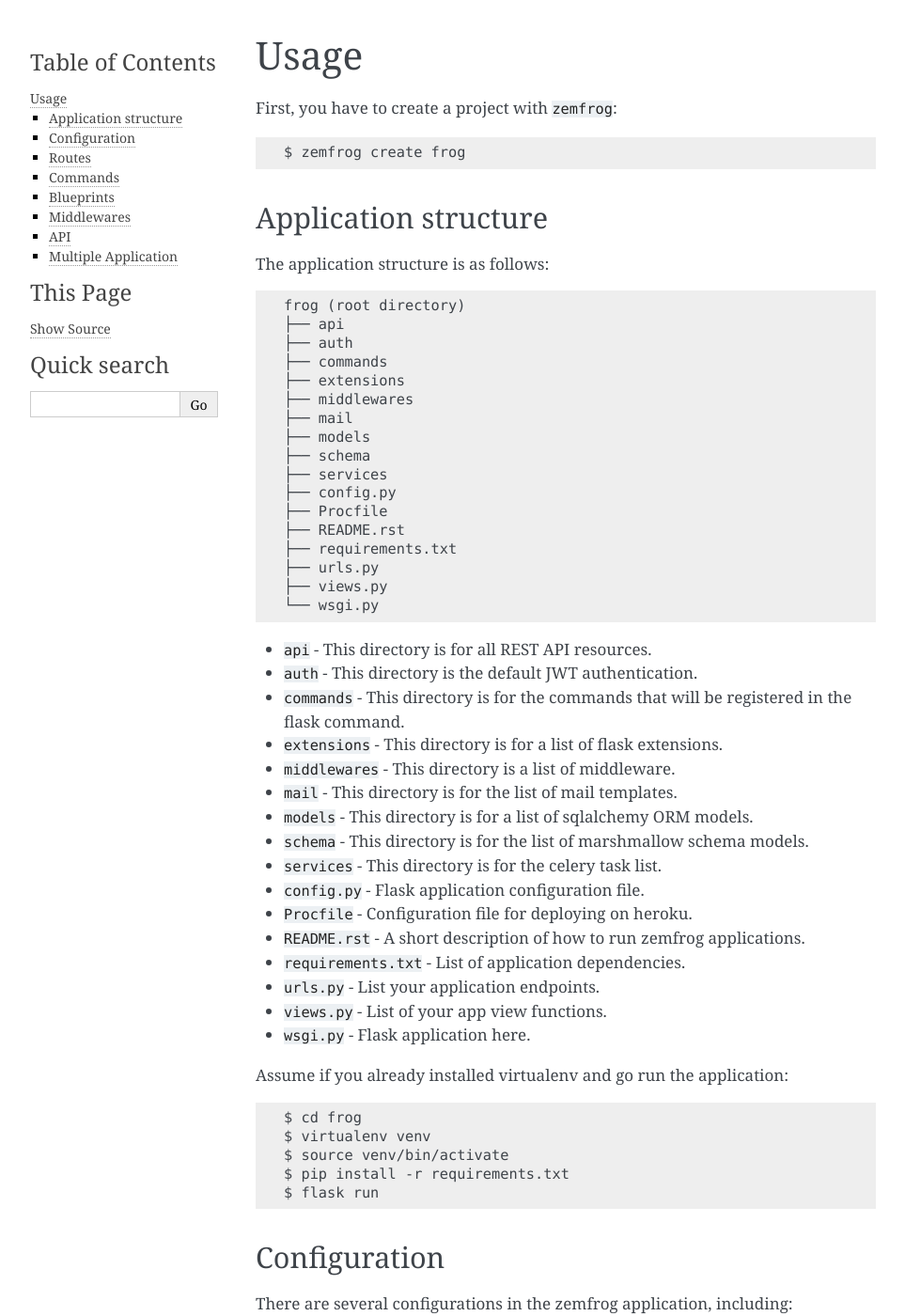
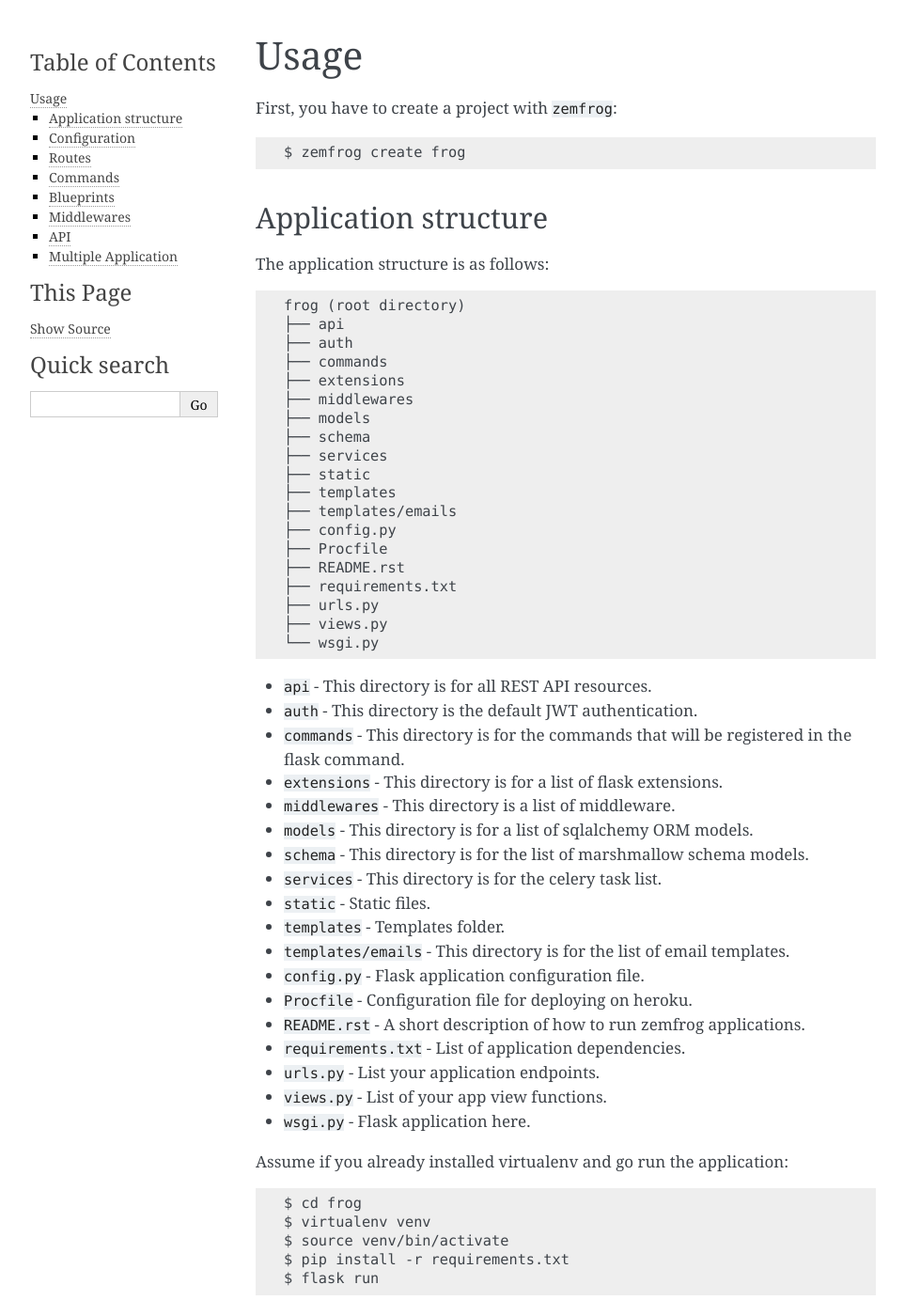
Before and after one commit to zemfrog/zemfrog, a Sphinx documentation site: the page built from docs/usage.rst, in a window 1280 px wide and 1400 px high. Shown: the whole window at 94% size, without its empty margins (148-1111 px from the left). Built offline with Sphinx 7.4.7, drawn with Linux system fonts in a browser that asks for light colours.

Commit message:
📖 DOC: update

```diff
--- a/docs/usage.rst
+++ b/docs/usage.rst
@@ -18,10 +18,12 @@
     ├── commands
     ├── extensions
     ├── middlewares
-    ├── mail
     ├── models
     ├── schema
     ├── services
+    ├── static
+    ├── templates
+    ├── templates/emails
     ├── config.py
     ├── Procfile
     ├── README.rst
@@ -35,10 +37,12 @@
 * ``commands`` - This directory is for the commands that will be registered in the flask command.
 * ``extensions`` - This directory is for a list of flask extensions.
 * ``middlewares`` - This directory is a list of middleware.
-* ``mail`` - This directory is for the list of mail templates.
 * ``models`` - This directory is for a list of sqlalchemy ORM models.
 * ``schema`` - This directory is for the list of marshmallow schema models.
 * ``services`` - This directory is for the celery task list.
+* ``static`` - Static files.
+* ``templates`` - Templates folder.
+* ``templates/emails`` - This directory is for the list of email templates.
 * ``config.py`` - Flask application configuration file.
 * ``Procfile`` - Configuration file for deploying on heroku.
 * ``README.rst`` - A short description of how to run zemfrog applications.
```
